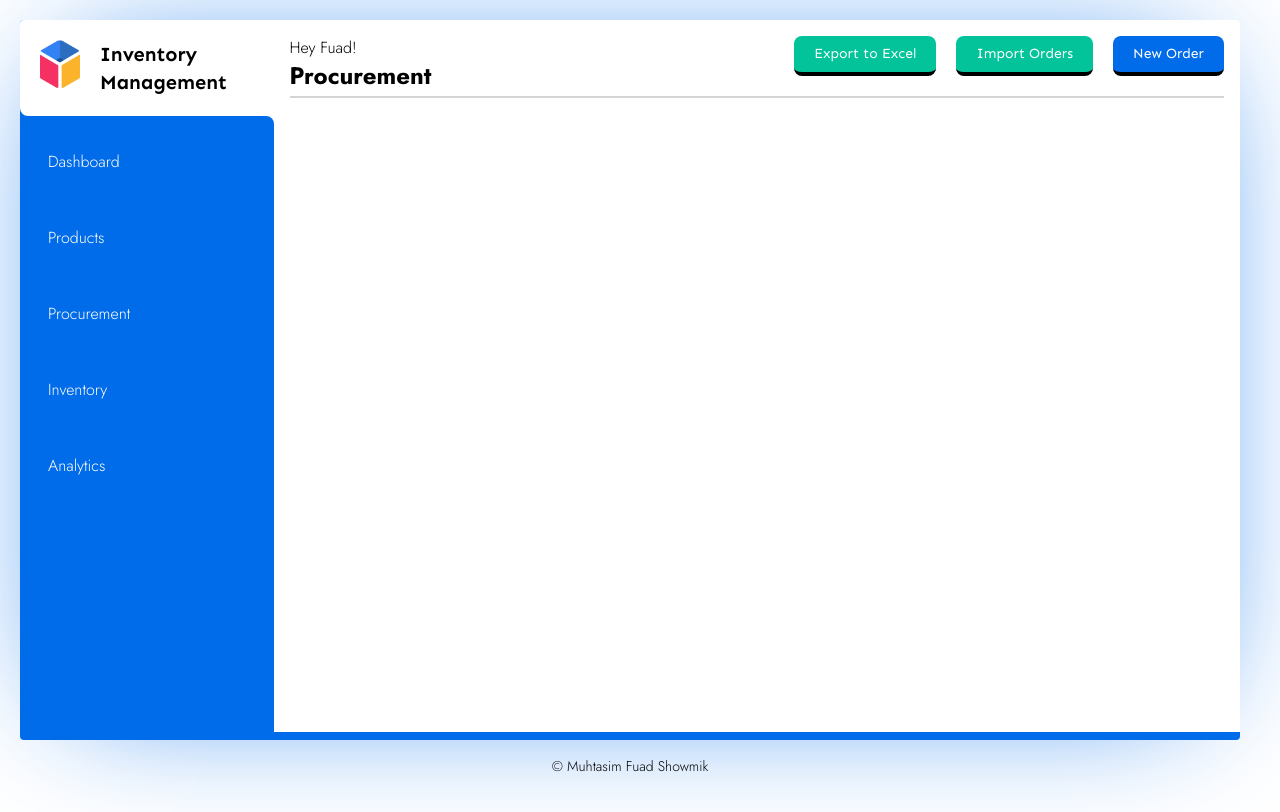
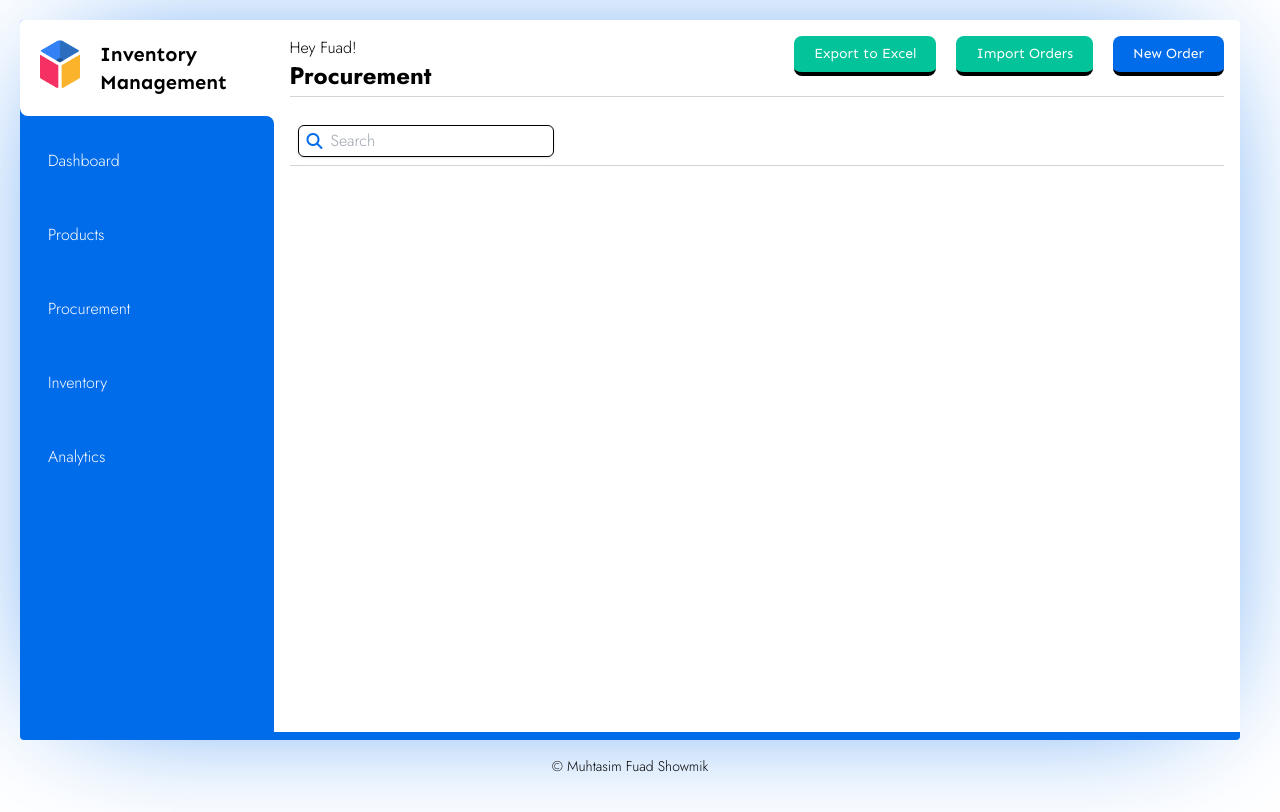
Before and after one commit to Muhtasim-Fuad-Showmik/Vue-Inventory, a Vue app: page /procurements in a window 1280 px wide. Built offline with nearby package versions, Linux system fonts and the light colour scheme.

Commit message:
Added a search bar to the procurements page

```diff
--- a/src/App.vue
+++ b/src/App.vue
@@ -8,17 +8,17 @@ import { RouterLink, RouterView } from "vue-router";
   >
     <div class="flex flex-row min-h-[90vh]">
       <div class="w-80 min-h-[90vh]">
-        <header class="h-full flex flex-col bg-white">
+        <header class="flex flex-col h-full bg-white">
           <div class="bg-brandeis-blue">
-            <a href="/" class="w-full inline-block p-5 bg-white rounded-bl-lg">
+            <a href="/" class="inline-block w-full p-5 bg-white rounded-bl-lg">
               <div class="flex">
                 <img
                   src="/Inventory Logo.png"
                   alt="Inventory Management Logo"
-                  class="w-10 h-12 object-cover"
+                  class="object-cover w-10 h-12"
                 />
                 <span
-                  class="font-Sen font-bold text-xl text-black underline decoration-white flex flex-col ml-5"
+                  class="flex flex-col ml-5 text-xl font-bold text-black underline font-Sen decoration-white"
                 >
                   <p>Inventory</p>
                   <p>Management</p>
@@ -30,7 +30,7 @@ import { RouterLink, RouterView } from "vue-router";
             class="min-h-full m-0 pl-0.5 pt-2 list-none flex-1 text-left bg-brandeis-blue rounded-tr-lg"
           >
             <li
-              class="group block m-0 py-4 px-2.5 border-y-2 transition-all border-transparent hover:border-[#1b82f7]"
+              class="group block m-0 py-4 px-2.5 border-y transition-all border-transparent hover:border-[#1b82f7]"
             >
               <RouterLink
                 class="block bg-transparent px-4 py-2 no-underline text-white transition-all group-hover:drop-shadow-std group-hover:translate-x-{-2px} group-hover:-translate-y-0.5"
@@ -39,7 +39,7 @@ import { RouterLink, RouterView } from "vue-router";
               >
             </li>
             <li
-              class="group block m-0 py-4 px-2.5 border-y-2 transition-all border-transparent hover:border-[#1b82f7]"
+              class="group block m-0 py-4 px-2.5 border-y transition-all border-transparent hover:border-[#1b82f7]"
             >
               <RouterLink
                 class="block bg-transparent px-4 py-2 no-underline text-white transition-all group-hover:drop-shadow-std group-hover:translate-x-{-2px} group-hover:-translate-y-0.5"
@@ -48,7 +48,7 @@ import { RouterLink, RouterView } from "vue-router";
               >
             </li>
             <li
-              class="group block m-0 py-4 px-2.5 border-y-2 transition-all border-transparent hover:border-[#1b82f7]"
+              class="group block m-0 py-4 px-2.5 border-y transition-all border-transparent hover:border-[#1b82f7]"
             >
               <RouterLink
                 class="block bg-transparent px-4 py-2 no-underline text-white transition-all group-hover:drop-shadow-std group-hover:translate-x-{-2px} group-hover:-translate-y-0.5"
@@ -57,7 +57,7 @@ import { RouterLink, RouterView } from "vue-router";
               >
             </li>
             <li
-              class="group block m-0 py-4 px-2.5 border-y-2 transition-all border-transparent hover:border-[#1b82f7]"
+              class="group block m-0 py-4 px-2.5 border-y transition-all border-transparent hover:border-[#1b82f7]"
             >
               <RouterLink
                 class="block bg-transparent px-4 py-2 no-underline text-white transition-all group-hover:drop-shadow-std group-hover:translate-x-{-2px} group-hover:-translate-y-0.5"
@@ -66,7 +66,7 @@ import { RouterLink, RouterView } from "vue-router";
               >
             </li>
             <li
-              class="group block m-0 py-4 px-2.5 border-y-2 transition-all border-transparent hover:border-[#1b82f7]"
+              class="group block m-0 py-4 px-2.5 border-y transition-all border-transparent hover:border-[#1b82f7]"
             >
               <RouterLink
                 class="block bg-transparent px-4 py-2 no-underline text-white transition-all group-hover:drop-shadow-std group-hover:translate-x-{-2px} group-hover:-translate-y-0.5"
@@ -78,13 +78,13 @@ import { RouterLink, RouterView } from "vue-router";
         </header>
       </div>
       <div class="w-full min-h-[90vh]">
-        <div class="p-4 h-full border-b-8 border-solid border-brandeis-blue">
+        <div class="h-full p-4 border-b-8 border-solid border-brandeis-blue">
           <RouterView />
         </div>
       </div>
     </div>
   </main>
-  <footer class="p-4 text-center text-sm">
+  <footer class="p-4 text-sm text-center">
     <a
       href="https://peaceful-sable-131357.netlify.app/"
       target="_blank"
--- a/src/views/ProcurementsView.vue
+++ b/src/views/ProcurementsView.vue
@@ -1,24 +1,46 @@
 <template>
   <div class="w-full h-full">
-    <div class="flex justify-between max-w-full mb-5 border-b-2 border-solid border-neutral-300">
+    <div
+      class="flex justify-between max-w-full mb-5 border-b border-solid border-neutral-300"
+    >
       <div class="mr-2">
         <p>Hey Fuad!</p>
         <h1 class="text-2xl font-bold">Procurement</h1>
       </div>
 
       <div class="flex justify-between max-w-full mb-5">
-            <button class="inline-block px-5 py-2 mb-0 text-sm text-white no-underline transition-all duration-75 ease-in border-0 border-b-4 border-black border-solid rounded-lg cursor-pointer font-Sen w-fit hover:border-b-0 hover:mb-1 hover:translate-y-1 bg-caribbean-green">
+        <button
+          class="inline-block px-5 py-2 mb-0 text-sm text-white no-underline transition-all duration-75 ease-in border-0 border-b-4 border-black border-solid rounded-lg cursor-pointer font-Sen w-fit hover:border-b-0 hover:mb-1 hover:translate-y-1 bg-caribbean-green"
+        >
           Export to Excel
         </button>
-            <button class="inline-block px-5 py-2 mb-0 ml-5 text-sm text-white no-underline transition-all duration-75 ease-in border-0 border-b-4 border-black border-solid rounded-lg cursor-pointer font-Sen w-fit hover:border-b-0 hover:mb-1 hover:translate-y-1 bg-caribbean-green">
+        <button
+          class="inline-block px-5 py-2 mb-0 ml-5 text-sm text-white no-underline transition-all duration-75 ease-in border-0 border-b-4 border-black border-solid rounded-lg cursor-pointer font-Sen w-fit hover:border-b-0 hover:mb-1 hover:translate-y-1 bg-caribbean-green"
+        >
           Import Orders
         </button>
-            <button class="inline-block px-5 py-2 mb-0 ml-5 text-sm text-white no-underline transition-all duration-75 ease-in border-0 border-b-4 border-black border-solid rounded-lg cursor-pointer font-Sen w-fit hover:border-b-0 hover:mb-1 hover:translate-y-1 bg-brandeis-blue">
+        <button
+          class="inline-block px-5 py-2 mb-0 ml-5 text-sm text-white no-underline transition-all duration-75 ease-in border-0 border-b-4 border-black border-solid rounded-lg cursor-pointer font-Sen w-fit hover:border-b-0 hover:mb-1 hover:translate-y-1 bg-brandeis-blue"
+        >
           New Order
         </button>
       </div>
     </div>
+    <div
+      class="flex justify-between max-w-full p-2 mb-5 border-b border-solid border-neutral-300"
+    >
+      <div
+        class="flex items-center px-2 border border-solid border-black shadow rounded-md h-8 w-64 transition=all duration-100 ease-in text-black focus-within:border-spiro-disco-ball focus-within:shadow-lg"
+      >
+        <i class="fa-solid fa-magnifying-glass text-brandeis-blue"></i>
+        <input
+          class="w-full h-5 max-h-full pt-1 pb-1 pl-2 m-0 border-none focus:outline-none"
+          type="text"
+          placeholder="Search"
+        />
+      </div>
 
+    </div>
   </div>
 </template>
 
```
Lines whose indentation alone changed are shown as unchanged.
